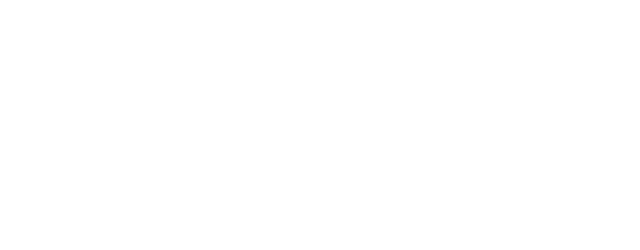
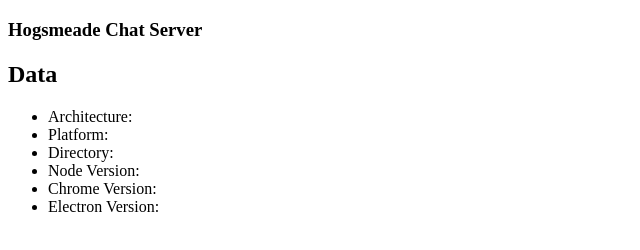
Before and after one commit to alvarogmunera/LTAW-Practicas, a plain HTML site: page P4/chat.html in a window 1280 px wide. Shown: the whole page, without its empty margins (0-640 px from the left). Drawn offline with Linux system fonts and the light colour scheme.

Commit message:
chat html p4

```diff
--- a/P4/chat.html
+++ b/P4/chat.html
@@ -11,3 +11,18 @@
 
     <title>Chat</title>
 </head>
+
+<body>
+    <h3>Hogsmeade Chat Server</h3>
+
+    <div id= left>
+    <h2>Data</h2>
+    <ul>
+        <li>Architecture: <span id="info1" class="blue"></span> </li>
+        <li>Platform: <span id="info2" class="blue"></span></li>
+        <li>Directory: <span id="info3" class="blue"></span></li>
+        <li>Node Version: <span id="info4" class="blue"></span></li>
+        <li>Chrome Version: <span id="info5" class="blue"></span></li>
+        <li>Electron Version: <span id="info6" class="blue"></span></li>
+
+    </ul>
```
